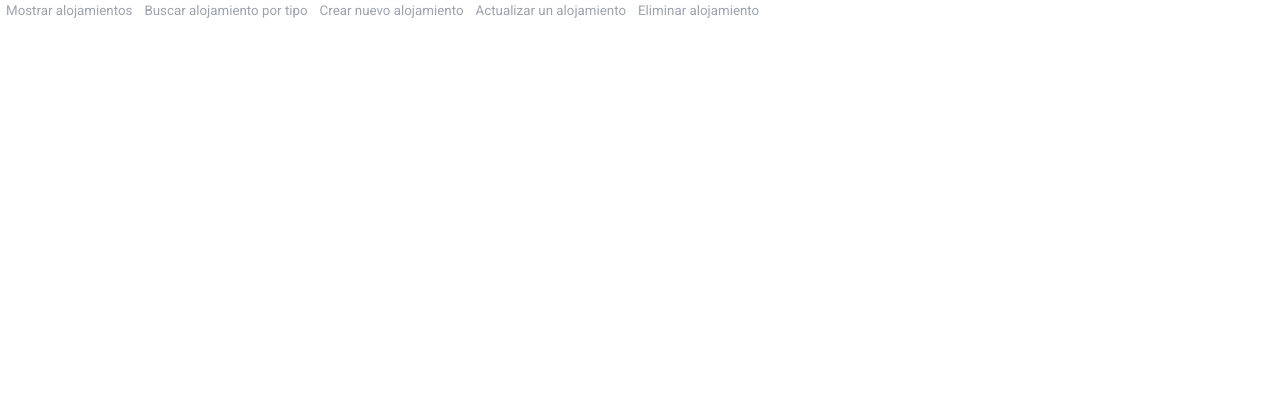
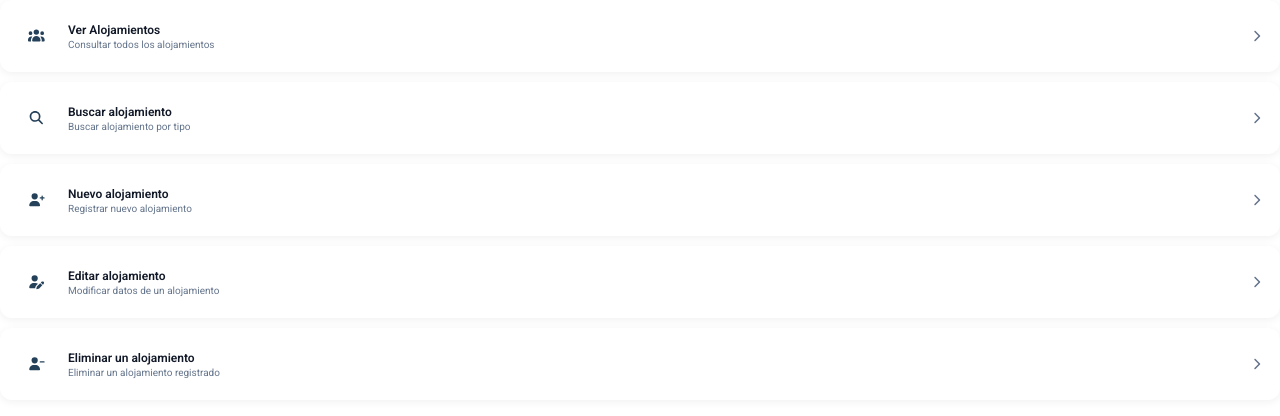
Before and after one commit to Enzoprogramerr/GestorDeReservas, a React app in the folder API-REST-CRUD/frontend/: page /alojamiento in a window 1280 px wide. Shown: the top 416 px of the page. Built offline with nearby package versions, Linux system fonts and the light colour scheme; the HTML template or start-up script is replaced by a standard one; a web font is replaced by a local one.

Commit message:
style: Se agregaron modals en alojamientos

```diff
--- a/API-REST-CRUD/frontend/src/components/AlojCreate.jsx
+++ b/API-REST-CRUD/frontend/src/components/AlojCreate.jsx
@@ -5,6 +5,11 @@ import { ResponseCard } from "./ResponseCard";
 export function AlojCreate({ onClose }) {
   const [nuevoAlojamiento, setNuevoAlojamiento] = useState(null);
   const [error, setError] = useState("");
+  const [visible, setVisible] = useState(false);
+
+  useEffect(() => {
+    setVisible(true);
+  }, []);
 
   const handleSubmit = async (e) => {
     e.preventDefault();
@@ -24,15 +29,33 @@ export function AlojCreate({ onClose }) {
   };
   return (
     <>
-      <form className="post-form" onSubmit={handleSubmit}>
-        <input type="text" name="tipo" placeholder="tipo" />
-        <input type="text" name="capacidad" placeholder="capacidad" />
-        <input type="number" name="precio" placeholder="precio" />
-        <button type="submit">Crear</button>
-        <button type="button" onClick={onClose}>
-          x
-        </button>
-      </form>
+      <div className="modal-overlay">
+        <div className={`edit-client-modal ${visible ? "open" : ""}`}>
+          <form className="edit-client-form" onSubmit={handleSubmit}>
+            <h3>Buscar alojamiento</h3>
+            <div className="form-field">
+              <label>Tipo de alojamiento</label>
+              <input type="text" name="tipo" placeholder="tipo" />
+            </div>
+            <div className="form-field">
+              <label>Capacidad</label>
+              <input type="text" name="capacidad" placeholder="capacidad" />
+            </div>
+            <div className="form-field">
+              <label>Precio</label>
+              <input type="number" name="precio" placeholder="precio" />
+            </div>
+            <div className="edit-client-actions">
+              <button type="button" className="btn-cancel" onClick={onClose}>
+                Cancelar
+              </button>
+              <button type="submit" className="btn-save">
+                Eliminar
+              </button>
+            </div>
+          </form>
+        </div>
+      </div>
       {error && <p>{error}</p>}
       {nuevoAlojamiento && (
         <ResponseCard
--- a/API-REST-CRUD/frontend/src/components/AlojGetByType.jsx
+++ b/API-REST-CRUD/frontend/src/components/AlojGetByType.jsx
@@ -6,6 +6,11 @@ import { ResponseCardAlojamiento } from "./ResponseCardAloj";
 export function AlojGetByType({ onClose }) {
   const [alojamiento, setAlojamiento] = useState(null);
   const [error, setError] = useState("");
+  const [visible, setVisible] = useState(false);
+
+  useEffect(() => {
+    setVisible(true);
+  }, []);
 
   const handleSubmit = async (e) => {
     e.preventDefault();
@@ -21,13 +26,30 @@ export function AlojGetByType({ onClose }) {
   };
   return (
     <>
-      <form onSubmit={handleSubmit}>
-        <input type="text" name="tipo" placeholder="Tipo de alojamiento" />
-        <button type="submit">Buscar</button>
-        <button type="button" onClick={onClose}>
-          x
-        </button>
-      </form>
+      <div className="modal-overlay">
+        <div className={`edit-client-modal ${visible ? "open" : ""}`}>
+          <form className="edit-client-form" onSubmit={handleSubmit}>
+            <h3>Buscar alojamiento</h3>
+            <div className="form-field">
+              <label>Tipo de alojamiento</label>
+              <input
+                type="text"
+                name="tipo"
+                placeholder="Tipo de alojamiento"
+              />
+            </div>
+            <div className="edit-client-actions">
+              <button type="button" className="btn-cancel" onClick={onClose}>
+                Cancelar
+              </button>
+              <button type="submit" className="btn-save">
+                Eliminar
+              </button>
+            </div>
+          </form>
+        </div>
+      </div>
+
       {error && <p>{error}</p>}
       {alojamiento && (
         <ResponseCardAlojamiento
--- a/API-REST-CRUD/frontend/src/components/AlojUpdate.jsx
+++ b/API-REST-CRUD/frontend/src/components/AlojUpdate.jsx
@@ -5,6 +5,11 @@ import { ResponseCard } from "./ResponseCard";
 export function AlojUpdate({ onClose }) {
   const [alojamiento, setAlojamiento] = useState(null);
   const [error, setError] = useState("");
+  const [visible, setVisible] = useState(false);
+
+  useEffect(() => {
+    setVisible(true);
+  }, []);
 
   const handleSubmit = async (e) => {
     e.preventDefault();
@@ -27,16 +32,37 @@ export function AlojUpdate({ onClose }) {
 
   return (
     <>
-      <form onSubmit={handleSubmit}>
+      <div className="modal-overlay">
+        <div className={`edit-client-modal ${visible ? "open" : ""}`}>
+          <form className="edit-client-form" onSubmit={handleSubmit}>
+            <h3>Editar alojamiento</h3>
+            <div className="form-field">
+              <label>Id del alojamiento</label>
               <input type="text" name="id" placeholder="id" />
+            </div>
+            <div className="form-field">
+              <label>Tipo de alojamiento</label>
               <input type="text" name="tipo" placeholder="tipo" />
+            </div>
+            <div className="form-field">
+              <label>Capacidad del alojamiento</label>
               <input type="text" name="capacidad" placeholder="capacidad" />
+            </div>
+            <div className="form-field">
+              <label>Precio del alojamiento</label>
               <input type="number" name="precio" placeholder="precio" />
-        <button type="submit">Guardar</button>
-        <button type="button" onClick={onClose}>
-          x
+            </div>
+            <div className="edit-client-actions">
+              <button type="button" className="btn-cancel" onClick={onClose}>
+                Cancelar
               </button>
+              <button type="submit" className="btn-save">
+                Eliminar
+              </button>
+            </div>
           </form>
+        </div>
+      </div>
       {error && <p>{error}</p>}
       {alojamiento && (
         <ResponseCardAlojamiento
--- a/API-REST-CRUD/frontend/src/pages/AlojamientoPage.jsx
+++ b/API-REST-CRUD/frontend/src/pages/AlojamientoPage.jsx
@@ -4,6 +4,16 @@ import { AlojGetByType } from "../components/AlojGetByType";
 import { AlojCreate } from "../components/AlojCreate";
 import { AlojUpdate } from "../components/AlojUpdate";
 import { AlojDelete } from "../components/AlojDelete";
+import { FontAwesomeIcon } from "@fortawesome/react-fontawesome";
+
+import {
+  faUsers,
+  faUserPlus,
+  faMagnifyingGlass,
+  faUserPen,
+  faUserMinus,
+  faChevronRight,
+} from "@fortawesome/free-solid-svg-icons";
 
 export function AlojamientoPage() {
   const [mostrarAloj, setMostrarAloj] = useState(false);
@@ -14,79 +24,149 @@ export function AlojamientoPage() {
 
   return (
     <>
+      <section className="quick-actions">
         <button
+          type="button"
+          className="quick-action"
           onClick={() => {
             setMostrarAloj(true);
           }}
         >
-        Mostrar alojamientos
+          <div className="quick-action-icon">
+            <FontAwesomeIcon icon={faUsers} />
+          </div>
+
+          <div className="quick-action-info">
+            <div className="quick-action-title">Ver Alojamientos</div>
+
+            <div className="quick-action-description">
+              Consultar todos los alojamientos
+            </div>
+          </div>
+
+          <FontAwesomeIcon
+            icon={faChevronRight}
+            className="quick-action-arrow"
+          />
         </button>
-      {mostrarAloj && (
-        <AlojGet
-          onClose={() => {
-            setMostrarAloj(false);
-          }}
-        />
-      )}
 
         <button
+          type="button"
+          className="quick-action"
           onClick={() => {
             setMostrarBusqueda(true);
           }}
         >
+          <div className="quick-action-icon">
+            <FontAwesomeIcon icon={faMagnifyingGlass} />
+          </div>
+
+          <div className="quick-action-info">
+            <div className="quick-action-title"> Buscar alojamiento</div>
+
+            <div className="quick-action-description">
               Buscar alojamiento por tipo
+            </div>
+          </div>
+
+          <FontAwesomeIcon
+            icon={faChevronRight}
+            className="quick-action-arrow"
+          />
         </button>
-      {mostrarBusqueda && (
-        <AlojGetByType
-          onClose={() => {
-            setMostrarBusqueda(false);
-          }}
-        />
-      )}
 
         <button
+          type="button"
+          className="quick-action"
           onClick={() => {
             setCrearAlojamiento(true);
           }}
         >
-        Crear nuevo alojamiento
+          <div className="quick-action-icon">
+            <FontAwesomeIcon icon={faUserPlus} />
+          </div>
+
+          <div className="quick-action-info">
+            <div className="quick-action-title">Nuevo alojamiento</div>
+
+            <div className="quick-action-description">
+              Registrar nuevo alojamiento
+            </div>
+          </div>
+
+          <FontAwesomeIcon
+            icon={faChevronRight}
+            className="quick-action-arrow"
+          />
         </button>
-      {crearAlojamiento && (
-        <AlojCreate
-          onClose={() => {
-            setCrearAlojamiento(false);
-          }}
-        />
-      )}
 
         <button
+          type="button"
+          className="quick-action"
           onClick={() => {
             setUpdateAlojamiento(true);
           }}
         >
-        Actualizar un alojamiento
+          <div className="quick-action-icon">
+            <FontAwesomeIcon icon={faUserPen} />
+          </div>
+
+          <div className="quick-action-info">
+            <div className="quick-action-title">Editar alojamiento</div>
+
+            <div className="quick-action-description">
+              Modificar datos de un alojamiento
+            </div>
+          </div>
+
+          <FontAwesomeIcon
+            icon={faChevronRight}
+            className="quick-action-arrow"
+          />
         </button>
-      {updateAlojamiento && (
-        <AlojUpdate
-          onClose={() => {
-            setUpdateAlojamiento(false);
-          }}
-        ></AlojUpdate>
-      )}
 
         <button
+          type="button"
+          className="quick-action"
           onClick={() => {
             setDeleteAlojamiento(true);
           }}
         >
-        Eliminar alojamiento
+          <div className="quick-action-icon">
+            <FontAwesomeIcon icon={faUserMinus} />
+          </div>
+
+          <div className="quick-action-info">
+            <div className="quick-action-title">Eliminar un alojamiento</div>
+
+            <div className="quick-action-description">
+              Eliminar un alojamiento registrado
+            </div>
+          </div>
+
+          <FontAwesomeIcon
+            icon={faChevronRight}
+            className="quick-action-arrow"
+          />
         </button>
+      </section>
+
+      {mostrarAloj && <AlojGet onClose={() => setMostrarAloj(false)} />}
+
+      {mostrarBusqueda && (
+        <AlojGetByType onClose={() => setMostrarBusqueda(false)} />
+      )}
+
+      {crearAlojamiento && (
+        <AlojCreate onClose={() => setCrearAlojamiento(false)} />
+      )}
+
+      {updateAlojamiento && (
+        <AlojUpdate onClose={() => setUpdateAlojamiento(false)} />
+      )}
+
       {deleteAlojamiento && (
-        <AlojDelete
-          onClose={() => {
-            setDeleteAlojamiento(false);
-          }}
-        />
+        <AlojDelete onClose={() => setDeleteAlojamiento(false)} />
       )}
     </>
   );
```
Also changed, not shown: API-REST-CRUD/frontend/src/components/AlojDelete.jsx (+24 -7 lines). Lines whose indentation alone changed are shown as unchanged.
